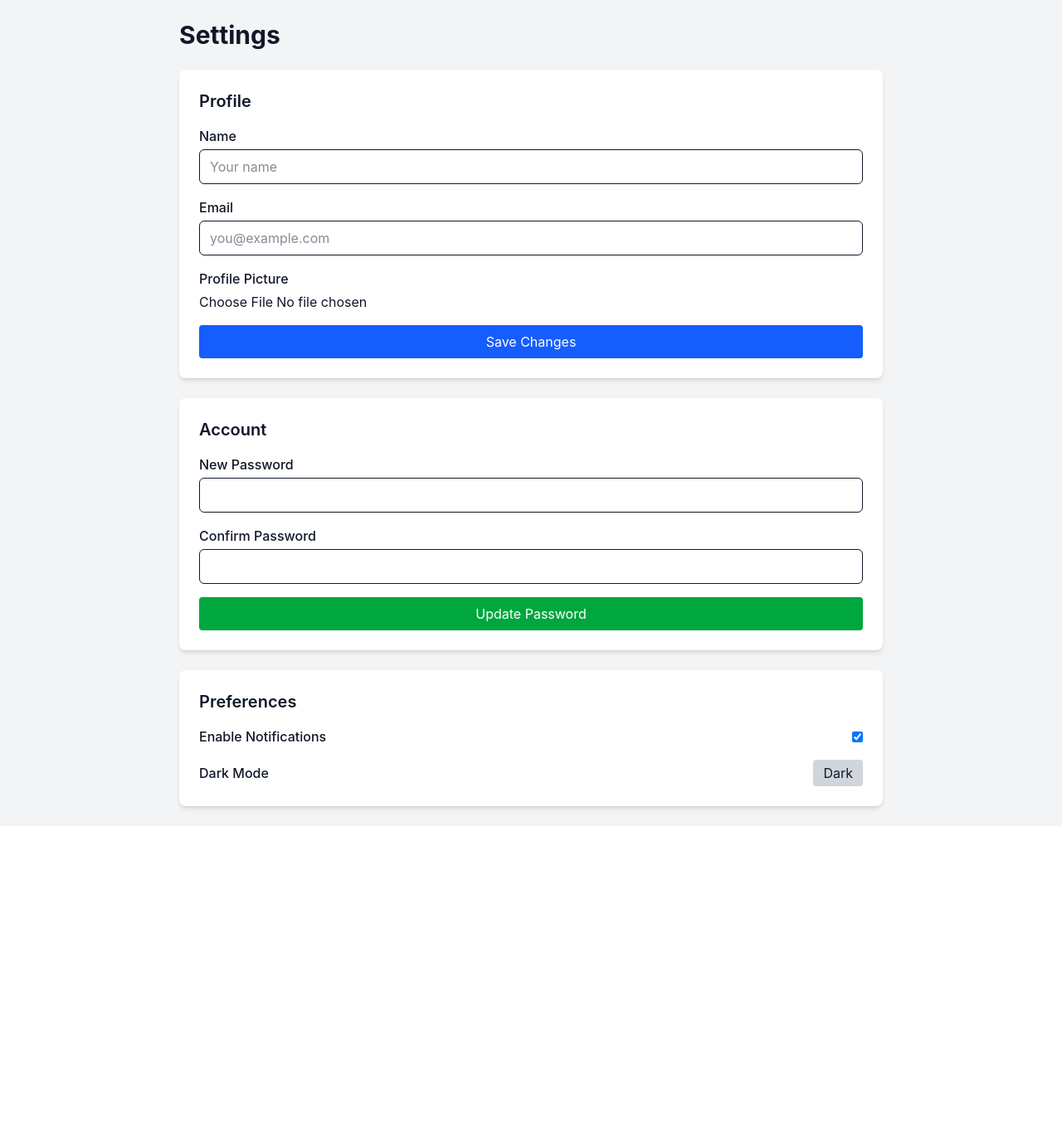
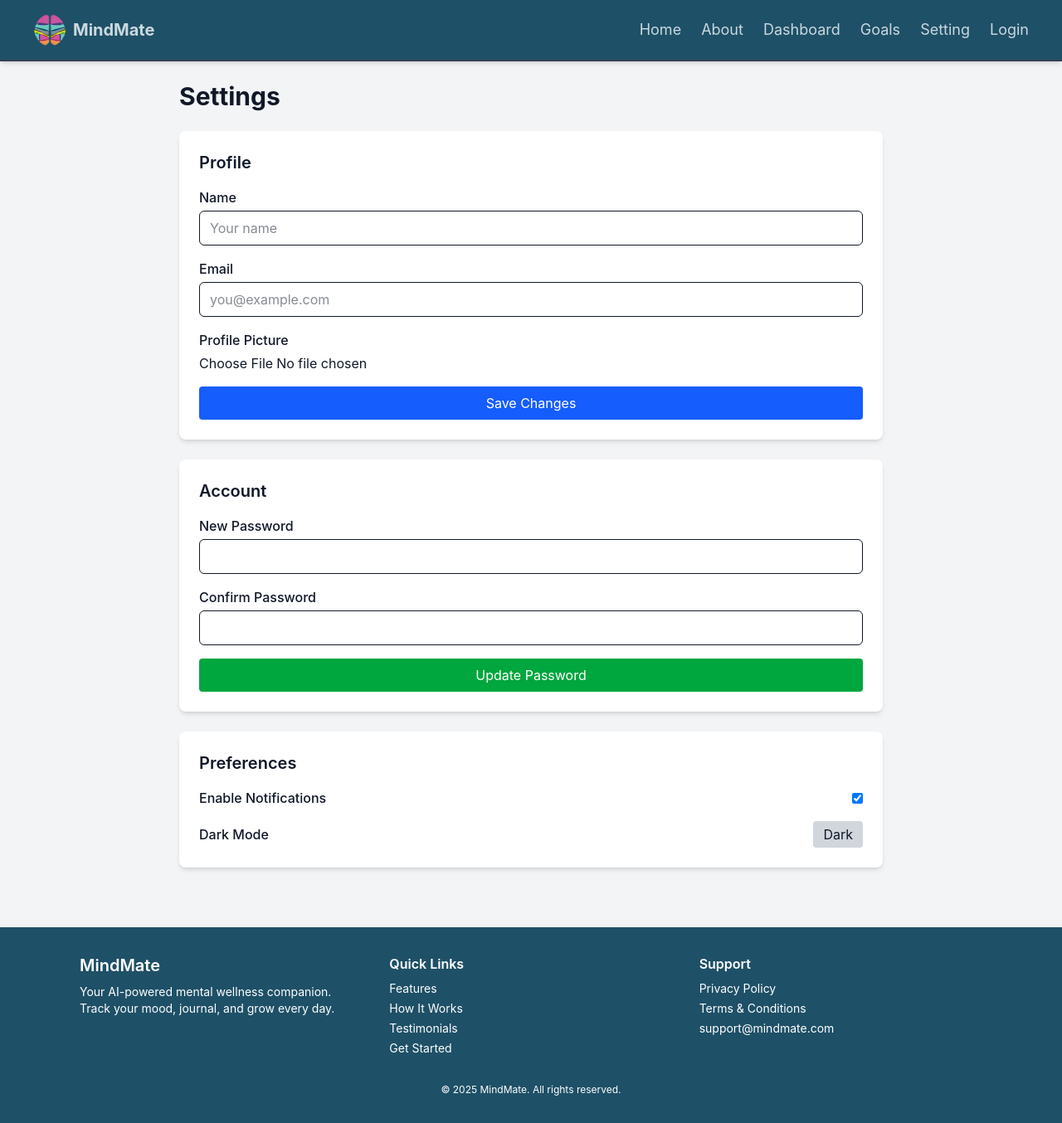
Before and after one commit to Gayatripatil1908/icp10.11-react-1-MindMate, a React (Vite) app: page /Setting in a window 1280 px wide. Shown: the whole page at 83% size. Before the commit the page ends 996 px from the top, so only its background shows below. Built offline with nearby package versions, Linux system fonts and the light colour scheme.

Commit message:
new changes

```diff
--- a/src/components/Navbar.jsx
+++ b/src/components/Navbar.jsx
@@ -10,7 +10,6 @@ function Navbar() {
   const navLinks = [
     { to: '/', label: 'Home' },
     { to: '/about', label: 'About' },
-    { to: '/contact', label: 'Contact' },
     { to: '/dashboard', label: 'Dashboard' },
     { to: '/goals', label: 'Goals' },
     { to: '/setting', label: 'Setting' },
--- a/src/main.jsx
+++ b/src/main.jsx
@@ -5,7 +5,6 @@ import { BrowserRouter as Router, Routes, Route } from 'react-router-dom';
 
 import Home from './views/home/Home.jsx';
 import About from './views/about/About.jsx';
-import Contact from './views/contact/Contact.jsx';
 import Dashboard from './views/dashboard/Dashboard.jsx';
 import Login from './views/login/Login.jsx';
 import Register from './views/login/Register.jsx';
@@ -24,7 +23,6 @@ createRoot(document.getElementById('root')).render(
       <Routes>
         <Route path="/" element={<Home />} />
         <Route path="/About" element={<About />} />
-        <Route path="/Contact" element={<Contact />} />
         <Route path="/Dashboard" element={<Dashboard />} />
         <Route path="/Login" element={<Login />} />
         <Route path="Register" element={<Register/>} />
--- a/src/views/home/Home.jsx
+++ b/src/views/home/Home.jsx
@@ -14,7 +14,8 @@ function Home() {
           <p className="text-xl mb-8">Track your mood, journal your thoughts, and talk to your AI friend — all in one place.</p>
           <div className="space-x-4">
             <Button title="Get Started" />
-            <button style={{ background: '#141e26', color: '#cbd8df', border: '2px solid #1e5067', boxShadow: '0 2px 8px #141e2680' }} className="px-8 py-4 rounded-full font-bold transition-all duration-300">Learn More</button>
+            <button style={{ background: '#141e26', color: '#cbd8df', border: '2px solid #1e5067', boxShadow: '0 2px 8px #141e2680' }} className="px-8 py-4 rounded-full font-bold transition-all duration-300 transition-transform duration-200 ease-out
+                 hover:scale-105 active:scale-95">Learn More</button>
           </div>
         </div>
       </section>
@@ -50,7 +51,8 @@ function Home() {
         <div className="max-w-4xl mx-auto px-6 text-center">
           <h2 className="text-4xl font-extrabold mb-6" style={{ color: '#9ac5d3' }}>Start Your Mental Wellness Journey Today</h2>
           <p className="mb-8 text-lg">It's free, private, and designed with care.</p>
-          <button style={{ background: '#141e26', color: '#cbd8df', boxShadow: '0 2px 8px #1e506780' }} className="px-8 py-4 rounded-full font-bold transition-all duration-300">Get Started</button>
+          <button style={{ background: '#141e26', color: '#cbd8df', boxShadow: '0 2px 8px #1e506780' }} className="px-8 py-4 rounded-full font-bold transition-all duration-300 transition-transform duration-200 ease-out
+                 hover:scale-105 active:scale-95">Get Started</button>
         </div>
       </section>
 
--- a/src/views/setting/Setting.jsx
+++ b/src/views/setting/Setting.jsx
@@ -1,4 +1,6 @@
 import React, { useState } from "react";
+import Navbar from "../../components/Navbar.jsx";
+import Footer from "../../components/Footer.jsx";
 
 function Setting() {
   const [darkMode, setDarkMode] = useState(false);
@@ -7,6 +9,7 @@ function Setting() {
   return (
 
     <div className={darkMode ? "bg-gray-900 text-white min-h-screen" : "bg-gray-100 text-gray-900 min-h-screen"}>
+      <Navbar />
       <div className="max-w-4xl mx-auto p-6">
         <h1 className="text-3xl font-bold mb-6">Settings</h1>
 
@@ -64,6 +67,7 @@ function Setting() {
           </div>
         </section>
       </div>
+      <Footer />
     </div>
   );
 }
```
